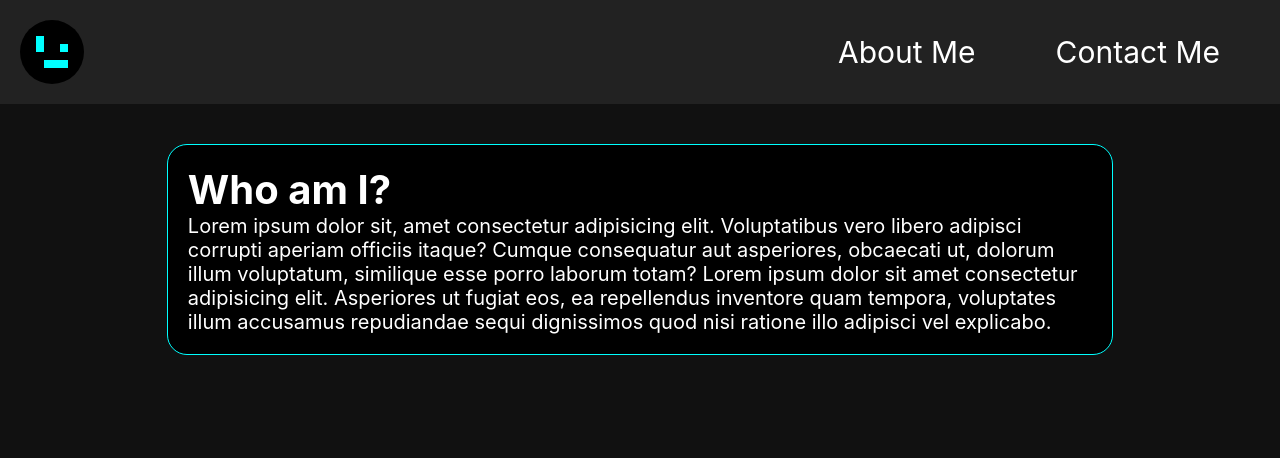
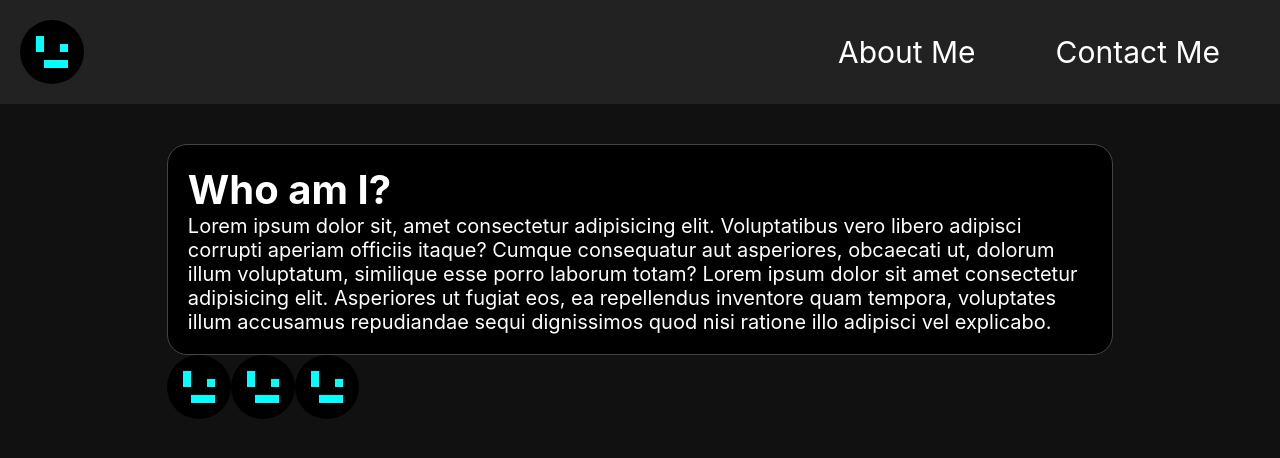
Before and after one commit to PaulHazelton/hazeltonspaul, a React (Create React App) app: page / in a window 1280 px wide. Shown: the top 458 px of the page. Built offline with nearby package versions, Linux system fonts and the light colour scheme.

Commit message:
Started adding connections

```diff
--- a/src/App.css
+++ b/src/App.css
@@ -16,6 +16,7 @@
 
 	--black: #000;
 	--gray1: #222;
+	--gray2: #444;
 }
 /* Media queries to set rem */
 @media (min-width: 800px) {:root {font-size: 20px;}}
@@ -96,7 +97,7 @@ header {
 	border-radius: 1rem;
 	border-style: solid;
 	border-width: 1px;
-	border-color: var(--accent);
+	border-color: var(--gray2);
 
 	color: var(--fgcolor);
 	background-color: var(--black);
--- a/src/App.tsx
+++ b/src/App.tsx
@@ -7,7 +7,10 @@ function App() {
 			<NavBar />
 			<div id='center-pane1'>
 				<div id='center-pane2'>
-				<Welcome />
+					<Welcome />
+					<img className='logo' src='/logo.svg' alt='logo' />
+					<img className='logo' src='/logo.svg' alt='logo' />
+					<img className='logo' src='/logo.svg' alt='logo' />
 				</div>
 			</div>
 		</div>
```
